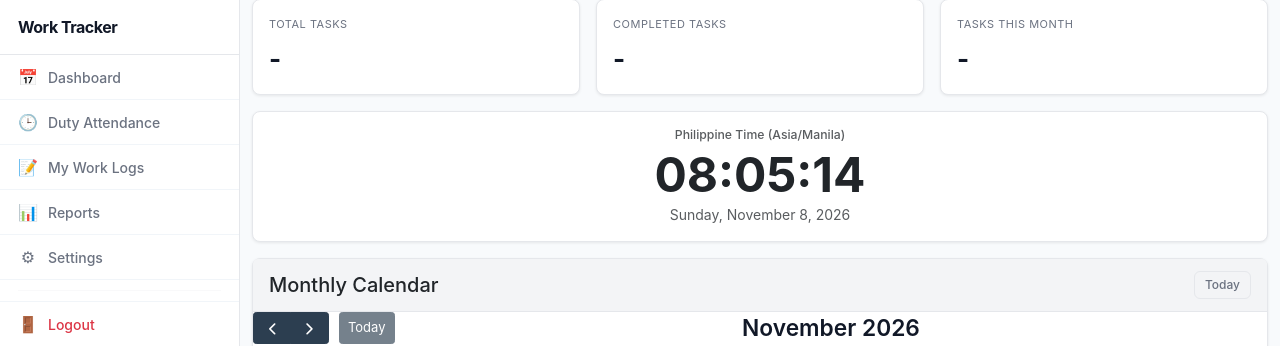
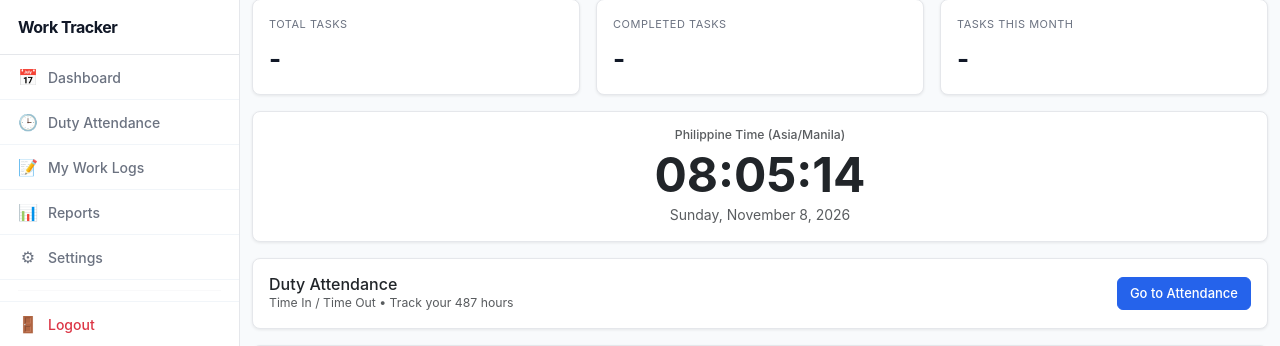
Before and after one commit to maiku218/IWT, a Flask app: template app/templates/dashboard/index.html in a window 1280 px wide. Shown: the part 61-407 px from the top of the page. Run offline with Flask 3, Linux system fonts and the light colour scheme; the template is opened without the code that fills it, so the values that code supplies are empty; the visitor is signed in with stand-in values (Sample User, id 1); some libraries are stand-ins or nearby versions.

Commit message:
feat: Add Duty Attendance quick-access card to dashboard

```diff
--- a/app/templates/dashboard/index.html
+++ b/app/templates/dashboard/index.html
@@ -23,12 +23,24 @@
     </div>
 </div>
 
-<!-- Live Clock -->
 <div class="card mb-3">
     <div class="card-body p-3 text-center">
         <h6 class="m-0 text-muted small">Philippine Time (Asia/Manila)</h6>
         <div id="liveClock" class="display-5 fw-bold mt-1">--:--:--</div>
         <div id="liveDate" class="text-muted">-- --, ----</div>
+    </div>
+</div>
+
+<!-- Duty Attendance Quick Access -->
+<div class="card mb-3">
+    <div class="card-body">
+        <div class="d-flex align-items-center justify-content-between">
+            <div>
+                <h6 class="m-0">Duty Attendance</h6>
+                <p class="text-muted small mb-0">Time In / Time Out &bull; Track your 487 hours</p>
+            </div>
+            <a href="{{ url_for('attendance.index') }}" class="btn btn-primary">Go to Attendance</a>
+        </div>
     </div>
 </div>
 
```
